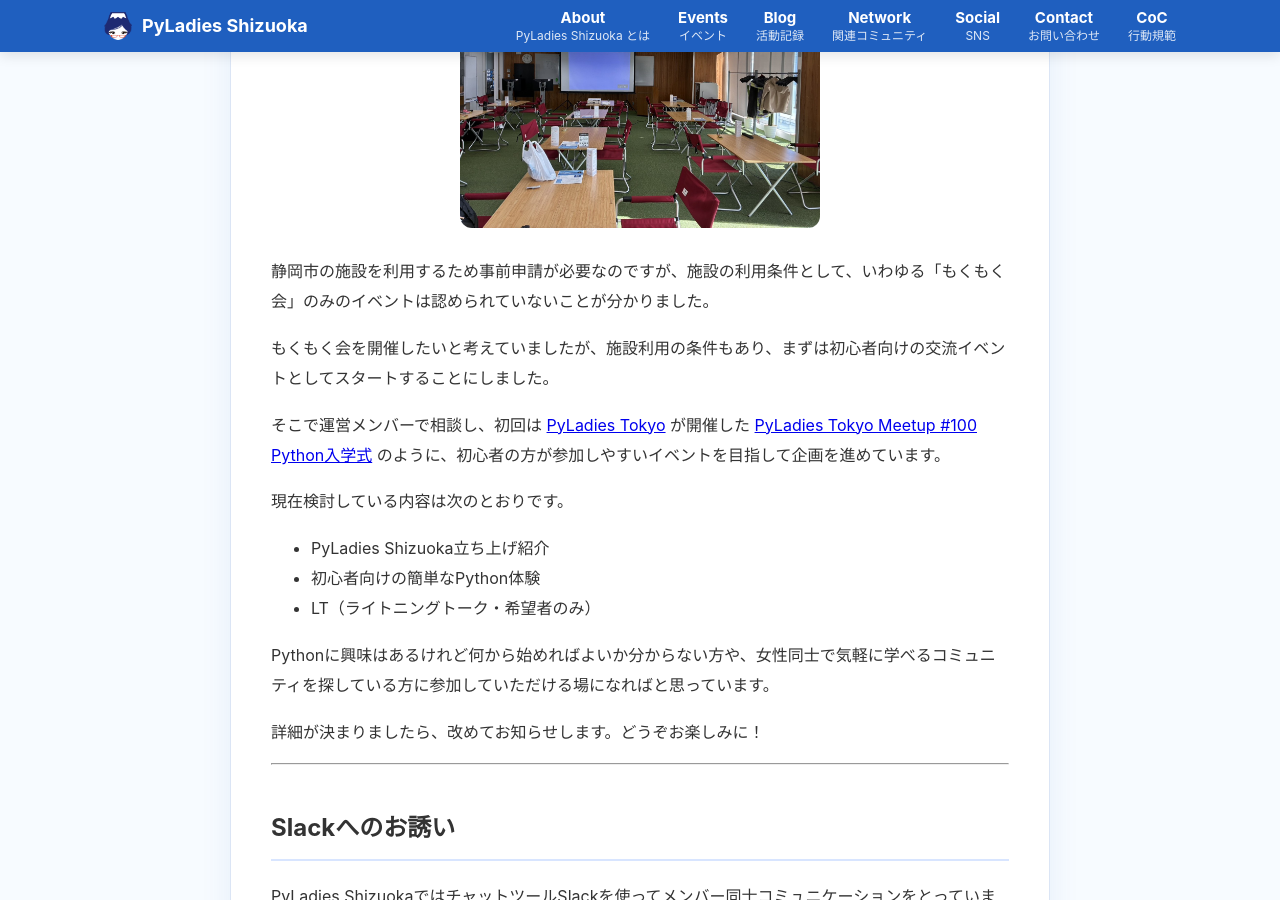
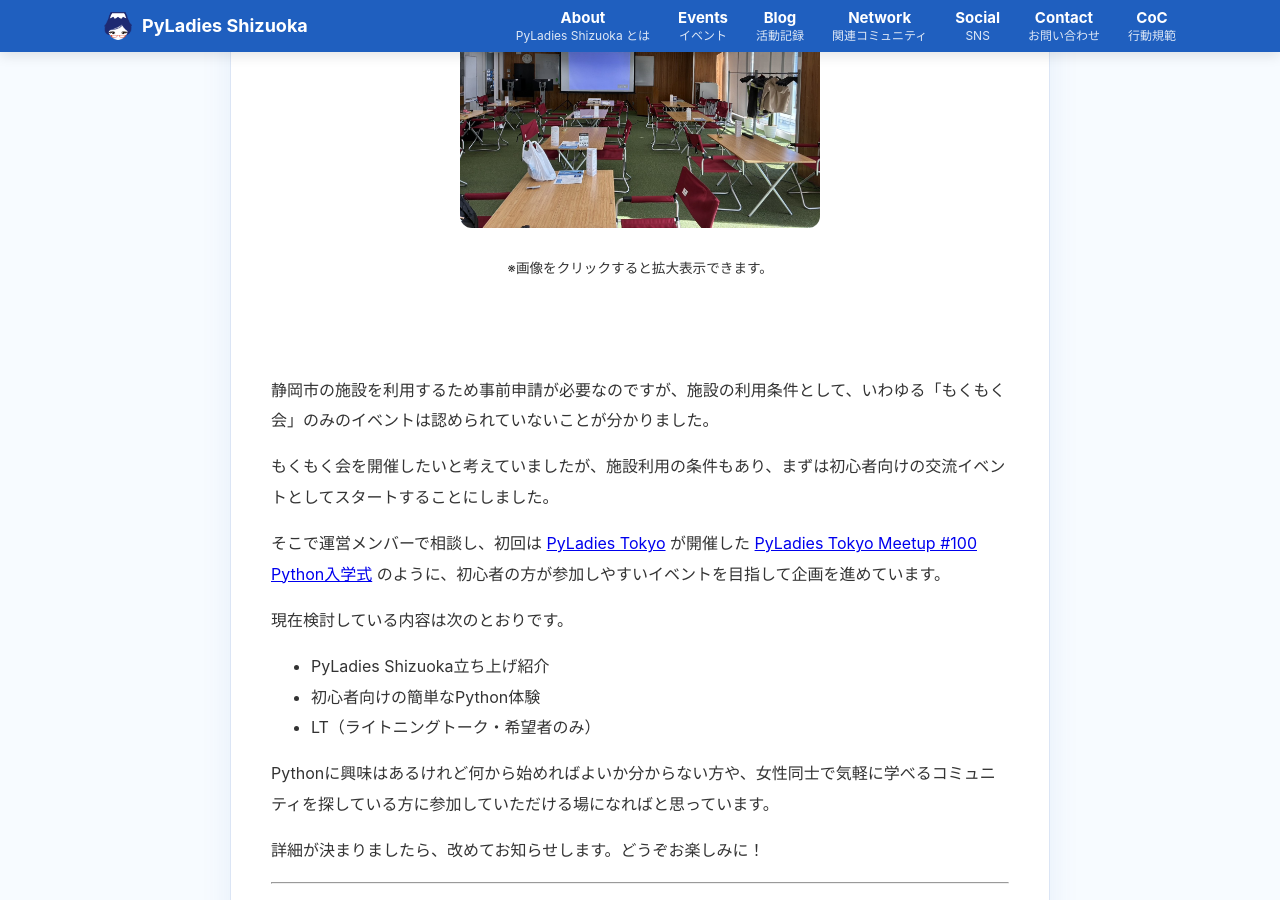
Before and after one commit to PyLadiesShizuoka/pyladiesshizuoka.github.io, a Jekyll site: the page built from _posts/2026-04-09-firstevent-planning.md, in a window 1280 px wide and 900 px high, scrolled down 451 px. Built offline with Jekyll 4.4.1, drawn with Linux system fonts in a browser that asks for light colours.

Commit message:
Update 2026-04-09-firstevent-planning.md

```diff
--- a/_posts/2026-04-09-firstevent-planning.md
+++ b/_posts/2026-04-09-firstevent-planning.md
@@ -9,7 +9,8 @@
 会場は静岡市の [コ・クリエーションスペース](https://coc-shizuoka.jp/) を利用する予定です。
 
 ![静岡市コ・クリエーションスペース](/images/blog/co-creationspace.png)
-
+<p style="text-align: center; font-size: 0.85em;">※画像をクリックすると拡大表示できます。</p>
+<br><br>
 
 
 静岡市の施設を利用するため事前申請が必要なのですが、施設の利用条件として、いわゆる「もくもく会」のみのイベントは認められていないことが分かりました。
```
